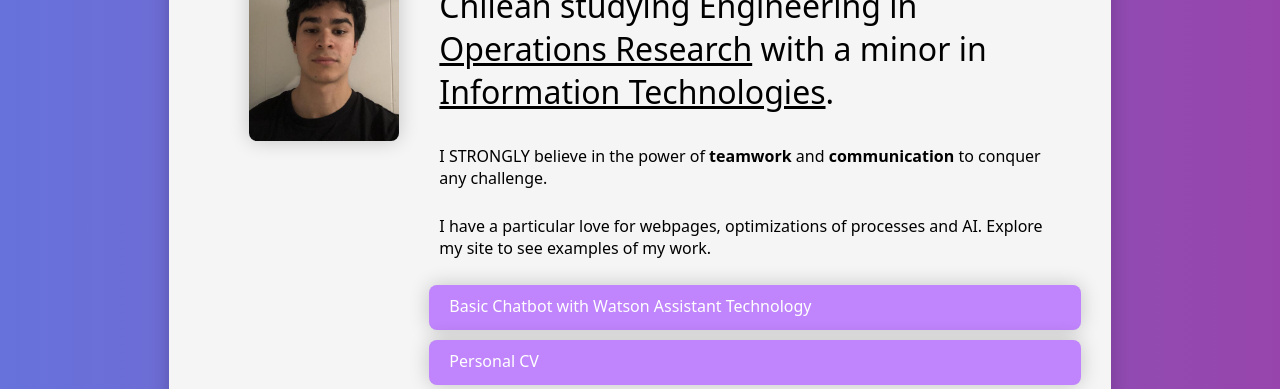
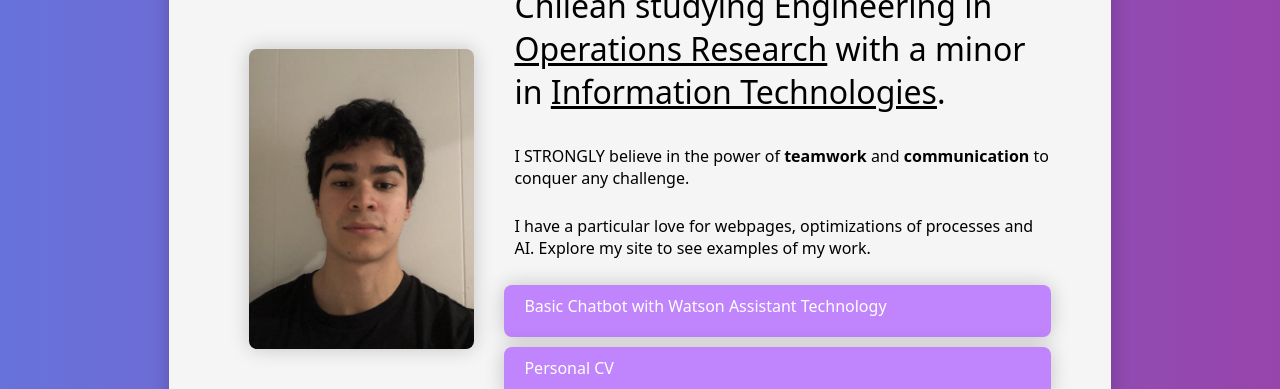
Before and after one commit to SebaEscudero/PersonalPortafolio, a plain HTML site: page index.html in a window 1280 px wide. Shown: the part 284-673 px from the top of the page. Drawn offline with Linux system fonts and the light colour scheme.

Commit message:
Update style.css

```diff
--- a/style.css
+++ b/style.css
@@ -1,6 +1,7 @@
 body {
+  display: flex;
+  flex-wrap: wrap;
   background: linear-gradient(to right, rgb(103, 114, 219), rgb(151, 69, 172));
-  display: flex;
   font-family: system-ui, -apple-system, BlinkMacSystemFont, 'Segoe UI', Roboto, Oxygen, Ubuntu, Cantarell, 'Open Sans', 'Helvetica Neue', sans-serif;
   justify-content: center;
 }
@@ -8,8 +9,9 @@ body {
 
 .box {
   display: flex;
+  flex-wrap: wrap;
+  flex-direction: column;
   width: 65%;
-  flex-direction: column;
   background-color: rgb(245, 245, 245);
   border-radius: 10px;
   box-shadow: 0 0 20px rgba(0, 0, 0, 0.2);
@@ -33,8 +35,8 @@ body {
 }
 
 .img {
-  width: 200px;
-  height: 200px;
+  width: 300px;
+  height: 300px;
   border-radius: 8px;
   object-fit: cover;
   box-shadow: 0 0 20px rgba(0, 0, 0, 0.2);
@@ -45,6 +47,8 @@ body {
   display: flex;
   margin-left: 20px;
   flex-direction: row;
+  justify-content: center;
+  align-items: center;
 }
 
 p, h1{
@@ -57,10 +61,10 @@ p, h1{
   text-decoration: none;
   color: white;
   box-shadow: 0 0 20px rgba(0, 0, 0, 0.2);
-  height: 45px;
+  height: auto;
   background-color: rgb(192 132 252);
   border-radius: 8px;
-  width: 100%;
+  width: auto;
   margin-left: 30px;
   padding: 20px;
   padding-top: 10px;
@@ -72,7 +76,7 @@ p, h1{
   flex-direction: column;
 }
 
-.linkcontainer{
+.linkcontainer {
   display: flex;
   flex-direction: column;
   gap: 10px;
@@ -82,3 +86,9 @@ p, h1{
   font-weight: normal;
   text-align: center;
 }
+
+@media (max-width: 800px) {
+  .container {
+    flex-direction: column;
+  }
+}
```
